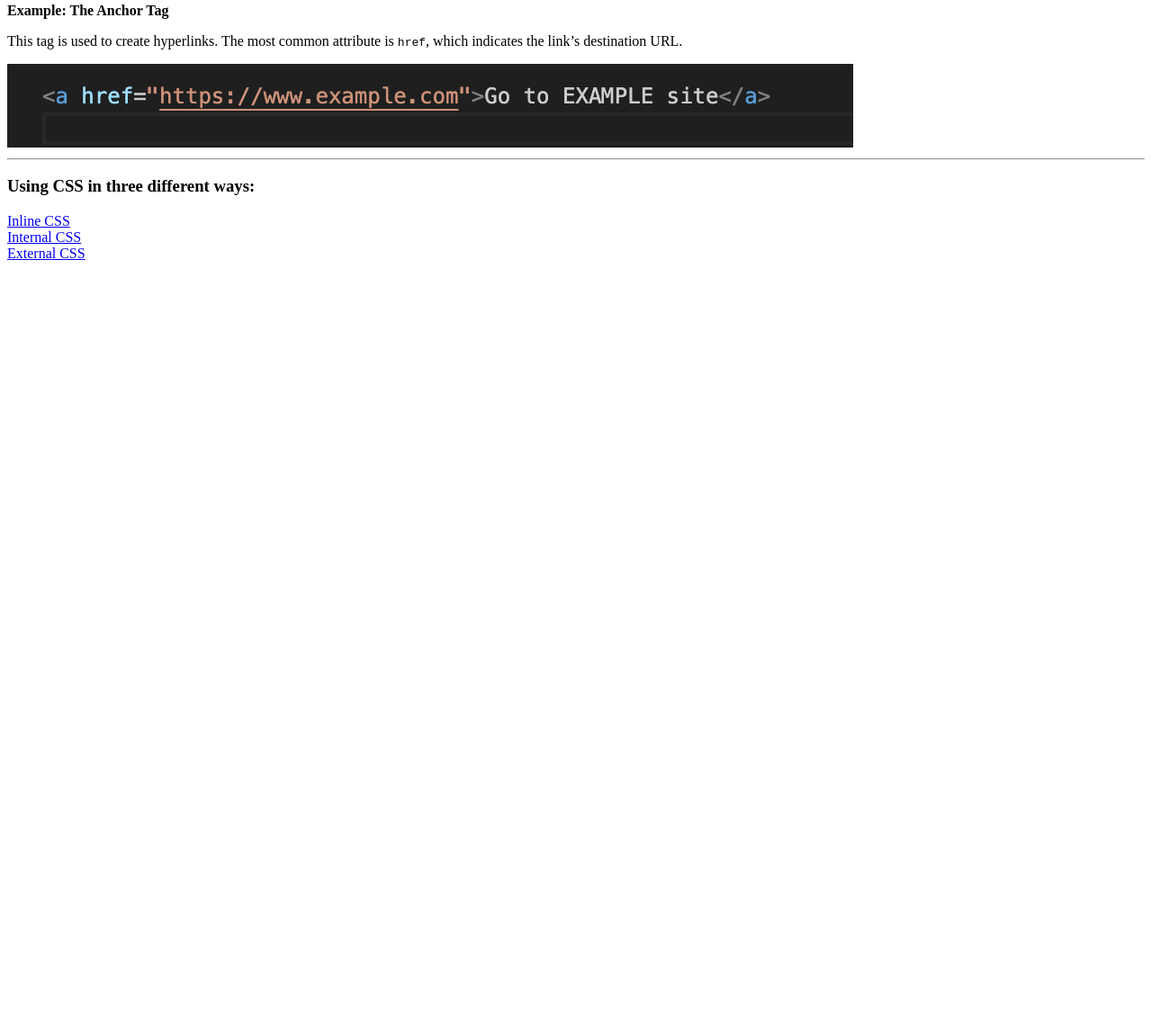
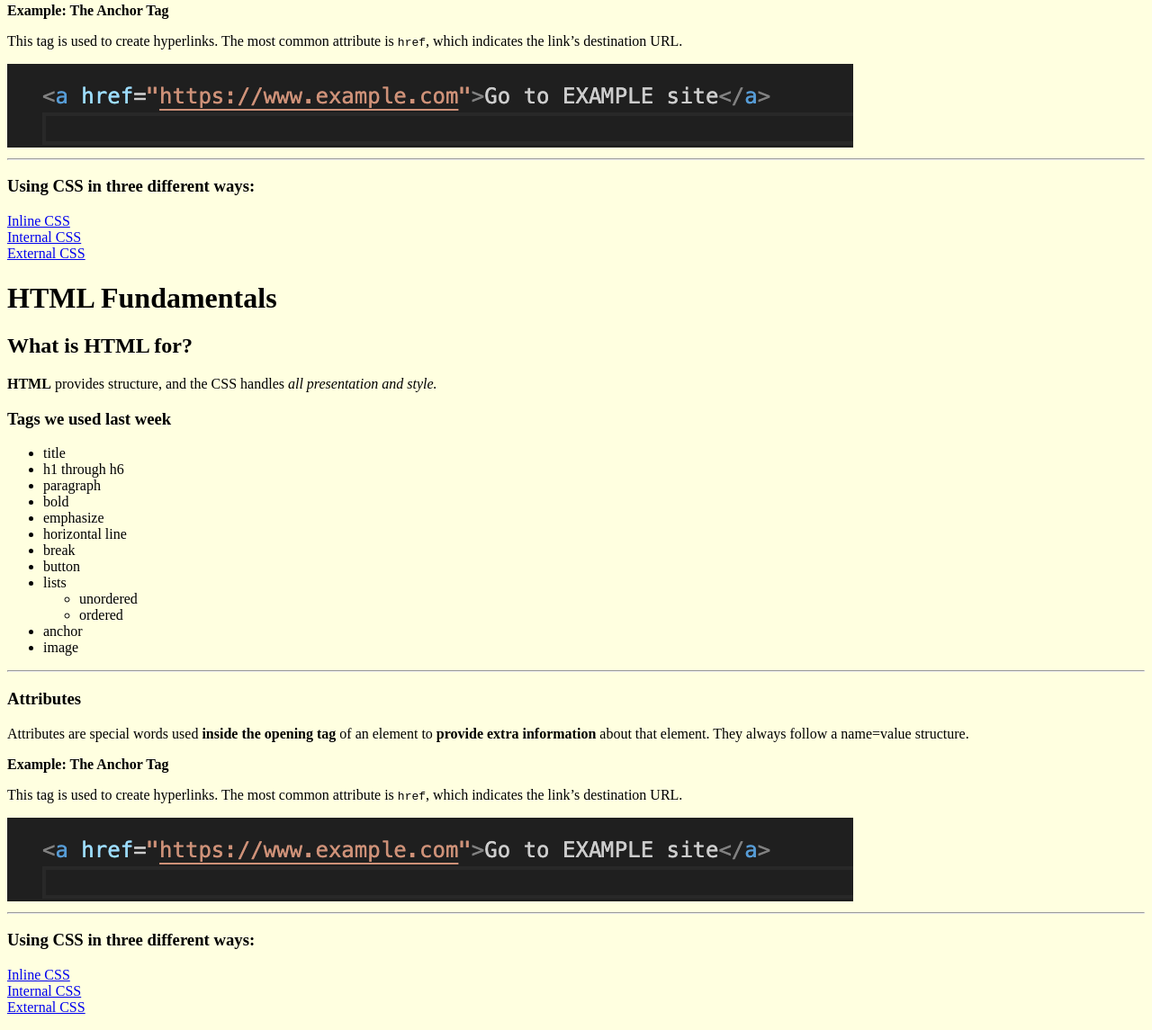
Before and after one commit to nikibakhtiyar/Intro-To-Programming-website, a plain HTML site: page web-day2/internal.html in a window 1280 px wide. Shown: the part 547-1692 px from the top of the page at 90% size. Before the commit the page ends 854 px from the top, so only its background shows below. Drawn offline with Linux system fonts and the light colour scheme.

Commit message:
assignment 2 css

```diff
--- a/web-day2/internal.html
+++ b/web-day2/internal.html
@@ -58,3 +58,69 @@
 
 </body>
 </html>
+<!DOCTYPE html>
+<html lang="en">
+<head>
+    <meta charset="UTF-8">
+    <title>Fundamentals: HTML & CSS</title>
+
+    <style>
+        body {
+            background-color: lightyellow;
+        }
+    </style>
+
+</head>
+<body>
+
+    <h1>HTML Fundamentals</h1>
+
+    <h2>What is HTML for?</h2>
+
+    <p><strong>HTML</strong> provides structure, and the CSS handles <em>all presentation and style.</em></p>
+
+    <h3>Tags we used last week</h3>
+
+    <ul>
+        <li>title</li>
+        <li>h1 through h6</li>
+        <li>paragraph</li>
+        <li>bold</li>
+        <li>emphasize</li>
+        <li>horizontal line</li>
+        <li>break</li>
+        <li>button</li>
+        <li>lists
+            <ul>
+                <li>unordered</li>
+                <li>ordered</li>
+            </ul>
+        </li>
+        <li>anchor</li>
+        <li>image</li>
+    </ul>
+
+    <hr>
+
+    <h3>Attributes</h3>
+
+    <p>Attributes are special words used <strong>inside the opening tag</strong> of an element to <strong>provide extra information</strong> about that element. They always follow a name=value structure.</p>
+
+    <p><strong>Example: The Anchor Tag</strong></p>
+
+    <p>This tag is used to create hyperlinks. The most common attribute is <code>href</code>, which indicates the link’s destination URL.</p>
+
+    <img src="assets/anchor.png" alt="anchor tag example">
+
+    <hr>
+
+    <h3>Using CSS in three different ways:</h3>
+
+    <p>
+        <a href="#">Inline CSS</a><br>
+        <a href="#">Internal CSS</a><br>
+        <a href="#">External CSS</a>
+    </p>
+
+</body>
+</html>
--- /dev/null
+++ b/web-day2/style.css
@@ -0,0 +1,3 @@
+body {
+    background-color: rgb(153, 53, 189);
+}
```
Also changed, not shown: web-day2/external.html (+3 -1 lines), web-day2/inline.html (+2 -22 lines).
